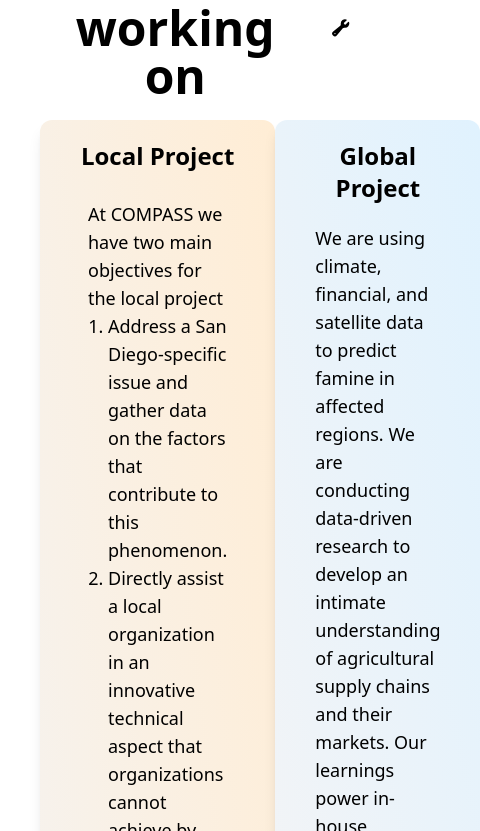
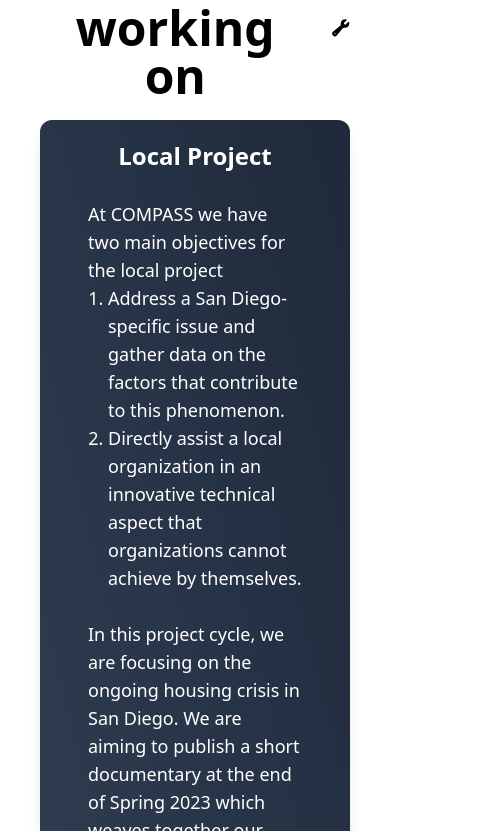
Before and after one commit to CompassInstitution/compass-landing-page, a React (Create React App) app: page / in a window 390 px wide. Shown: the part 1293-2124 px from the top of the page, 480 px wide, since content can reach past the window. Built offline with nearby package versions, Linux system fonts and the light colour scheme.

Commit message:
removed flex in phone view, changed colors of projects

```diff
--- a/src/components/ProjectGallery.js
+++ b/src/components/ProjectGallery.js
@@ -9,11 +9,11 @@
                 </svg>
 
             </div>
-            <div className="flex items-start container rounded">
-                <div className="rounded-xl bg-gradient-to-tr from-gray-100 to-orange-100 font-sans font-semibold text-2xl p-5 basis-1/2 shadow-lg">
-                    <h1>Local Project</h1>
+            <div className="flex-none md:flex items-start container rounded">
+                <div className="rounded-xl bg-gradient-to-tr from-slate-700 to-slate-800 font-sans font-semibold text-2xl p-5 basis-1/2 shadow-lg hover:shadow-xl">
+                    <h1 class="text-white">Local Project</h1>
                     <div className="pt-5 px-5">
-                        <p className=" font-normal text-lg text-left p-2">
+                        <p className="font-normal text-lg text-left p-2 text-white">
                             At COMPASS we have two main objectives for the local project  <br />
                             <ol class="list-decimal pl-5">
                                 <li>Address a San Diego-specific issue and gather data on the factors that contribute to this phenomenon.</li>
@@ -30,9 +30,9 @@
                     </div>
 
                 </div>
-                <div className="rounded-xl bg-gradient-to-tr from-gray-100 to-sky-100 font-sans font-semibold text-2xl p-5 basis-1/2 shadow-lg">
-                    <h1>Global Project</h1>
-                    <p className=" font-normal text-lg pt-5 px-5 text-left">
+                <div className="rounded-xl bg-gradient-to-tr from-slate-700 to-slate-800 font-sans font-semibold text-2xl p-5 basis-1/2 shadow-lg hover:shadow-xl">
+                    <h1 class="text-white">Global Project</h1>
+                    <p className=" font-normal text-lg pt-5 px-5 text-left text-white">
                         We are using climate, financial, and satellite data to predict famine in affected regions. We are conducting data-driven research to develop an intimate understanding of agricultural supply chains and their markets. Our learnings power in-house mathematical models which help us draw practical utility from our data.
                     </p>
 
```
